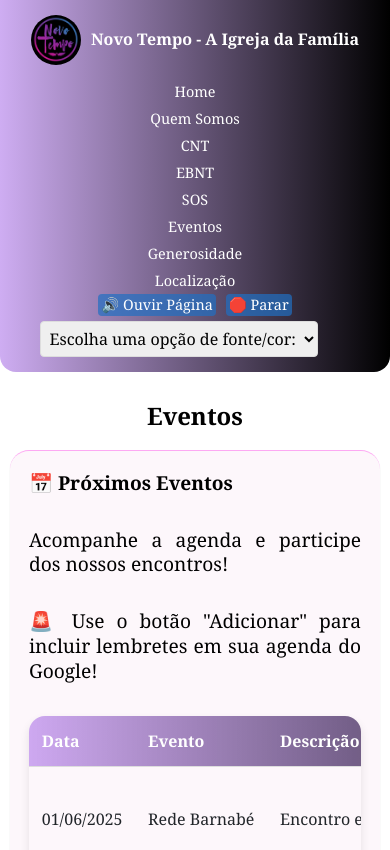
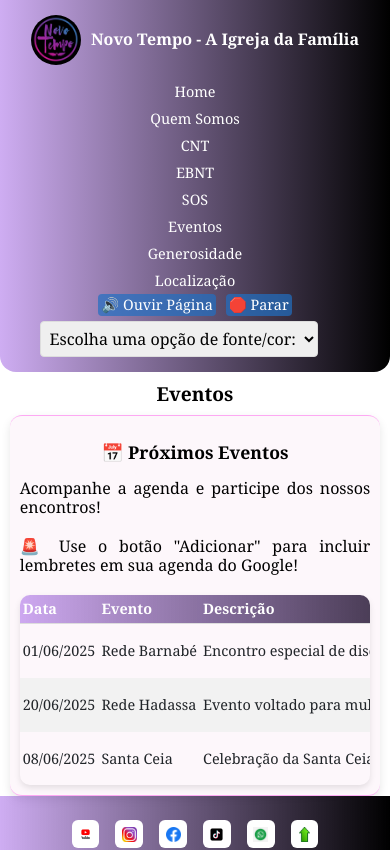
Before and after one commit to MariaaPcsa/projetointegrador3comreact, a React (Vite) app: page /events in a window 390 px wide. Shown: the top 850 px of the page. Built offline with nearby package versions, Linux system fonts and the light colour scheme.

Commit message:
Correção do css página eventos

```diff
--- a/src/components/css/events.css
+++ b/src/components/css/events.css
@@ -1,79 +1,64 @@
+main{
+  font-family: Georgia, 'Times New Roman', Times, serif;
+}
 
-
+/* Estilo da Seção de Eventos */
 .eventos {
-  font-family: Georgia, 'Times New Roman', Times, serif;
   width: 90%;
-  max-width: 100rem;
-  margin: 1rem auto;
-  padding: 1rem;
+  max-width: 1000px;
+  margin: 40px auto;
+  padding: 10px;
   background-color: #f6e4f14b;
-  border-top: 0.1rem solid  #ff00e150;
-  border-bottom: 0.1rem solid #ff00e150;
-  border-radius: 1.2rem;
-  box-shadow: 0  0.1rem 0.1rem rgba(0, 0, 0, 0.1);
+  border-top: 1px solid  #ff00e150;
+  border-bottom: 1px solid #ff00e150;
+  border-radius: 12px;
+  box-shadow: 0 4px 10px rgba(0, 0, 0, 0.1);
   text-align: center;
 }
 
-.eventos h2 {
+.subTitulo {
   font-family: Georgia, 'Times New Roman', Times, serif;
-  font-size: 1.6rem;
-  color: black;
-  margin-bottom: 2rem;
-  font-weight: 200;
+  font-size: 1.8rem;
+  font-weight: bold;
+  margin: 10px 0;
 }
 
 
+.subTitulo2 {
+  font-size: 1.2rem;
+  font-weight: bold;
+}
 
-.titulo-pagina{
-  font-family: Georgia, 'Times New Roman', Times, serif;
-  font-size: 1.5rem;
+.eventos p {
+  font-size: 16px;
   color: black;
   margin-bottom: 20px;
-  text-align: center;
-  font-weight: bold;
-
-
-}
-.sub-titulo{
-  font-family: Georgia, 'Times New Roman', Times, serif;
-  font-size: 1.5rem;
-  color: black;
-  margin-bottom: 20px;
-  text-align: center;
-  font-weight: bold;
-
-}
-
-
-.eventos p {
-  font-family: Georgia, 'Times New Roman', Times, serif;
-  font-size: 1.4rem;
-  color: black;
-  margin-bottom: 2rem;
 }
 
 /* Estilo da Tabela */
 .agenda {
-  font-family: Georgia, 'Times New Roman', Times, serif;
   width: 100%;
   border-collapse: collapse;
-  border-radius: 1rem;
+  border-radius: 10px;
   overflow: hidden;
-  box-shadow: 0 0.3rem 0.6rem rgba(0, 0, 0, 0.1);
+  box-shadow: 0 3px 6px rgba(0, 0, 0, 0.1);
 }
 
 .agenda thead {
   background: linear-gradient(to right, rgba(137, 56, 224, 0.41), black);
   color: white;
   font-weight: bold;
-  border-radius: 0.3rem;
+  border-radius: 2rem;
+
+
 }
 
-.agenda th, .agenda td {
-  padding: 1.4rem;
+.agenda th, .agenda td  th{
+  font-size: 15px;
+  padding: 12px;
   text-align: center;
-  border-bottom: 0.1rem solid #ddd;
-  font-size: 1.3rem;
+  border-bottom: 1px solid #ddd;
+
 }
 
 .agenda tbody tr:nth-child(even) {
@@ -88,48 +73,59 @@
 .agenda tbody button {
   background: linear-gradient(to right, rgba(137, 56, 224, 0.41), black);
   transition: 0.3s;
-  padding: 0.5rem;
+  padding: 2px;
   color: white;
-  border-radius: 0.8rem;
-  font-size: 1.2rem;
+  border-radius: 8px;
 }
 
 /* Responsividade para tablets */
 @media (max-width: 768px) {
   .eventos {
-      padding: 1.4rem;
+      padding: 15px;
   }
 
   .agenda th, .agenda td {
-      padding: 1rem;
-      font-size: 1.3rem;
+      padding: 10px;
+      font-size: 14px;
   }
 
   .eventos h2 {
-      font-size: 1.3rem;
+      font-size: 24px;
   }
 }
 
 /* Responsividade para telas menores (celulares) */
-@media (max-width: 480px)  {
+@media (max-width: 480px) {
   .eventos {
       width: 95%;
-      padding: 1.2rem;
+      padding: 10px;
       margin: 0 auto;
-      font-size: 1.2rem;
+      font-size: 1rem;
   }
 
-  .eventos h2 h3 {
-      font-size: 1.6rem;
-      text-align: center;
-      margin-bottom: 1rem;
+
+  .subTitulo {
+
+    font-size: 1.2rem;
+    font-weight: bold;
+    margin: 10px 0;
   }
 
+
+  .subTitulo2 {
+    font-size: 1.1rem;
+    font-weight: bold;
+  }
+
+
+
   .eventos p {
-      font-size: 1.2rem;
-      line-height: 1.3;
+    font-size: 0.9rem;
+      font-size: 1rem;
+      line-height: 1.2;
       text-align: justify;
   }
+
 
   /* Agenda responsiva */
   .agenda {
@@ -137,18 +133,32 @@
       width: 100%;
       overflow-x: auto;
       white-space: nowrap;
-      margin-top: 1rem;
+      margin-top: 10px;
   }
 
+  .agenda th, .agenda td {
+      font-size: 12px;
+  }
   .agenda table {
       width: 100%;
       border-collapse: collapse;
   }
 
+
+
   .agenda th,
   .agenda td {
-      font-size: 1rem;
-      padding: 0.8rem;
+      font-size: 0.9rem;
+      padding: 3px;
       text-align: left;
   }
+
+
+  .agenda tbody button {
+
+    padding: 0.3px;
+    font-size: 0.5rem;
+    border-radius: 8px;}
+
+
 }
--- a/src/index.css
+++ b/src/index.css
@@ -1,9 +1,21 @@
+*{
+  margin: 0;
+  padding: 0;
+ box-sizing: border-box;
+
+}
+
 body, html {
   margin: 0;
   padding: 0;
 }
 
-body {
+html{
+  font-style: 62.5%;
+  /* corresponde a 10px */
+}
+
+/* body {
 
   font-size: 10px;
   font-family: Georgia, 'Times New Roman', Times, serif;
@@ -13,4 +25,4 @@
   width: 100%;
   box-sizing: border-box;
 
-}
+} */
--- a/src/pages/Events.jsx
+++ b/src/pages/Events.jsx
@@ -10,11 +10,11 @@
 
 
 <main>
-        <h2 className="titulo-pagina">Eventos</h2>
+        <h2 className="subTitulo">Eventos</h2>
         <div className="container-central">
 
           <section className="eventos">
-          <p className='sub-titulo'>📅 Próximos Eventos</p>
+          <h3 className="subTitulo2">📅 Próximos Eventos</h3>
 
             <p>Acompanhe a agenda e participe dos nossos encontros!</p>
             <p> 🚨 Use o botão "Adicionar" para incluir lembretes em sua agenda do Google!</p>
```
